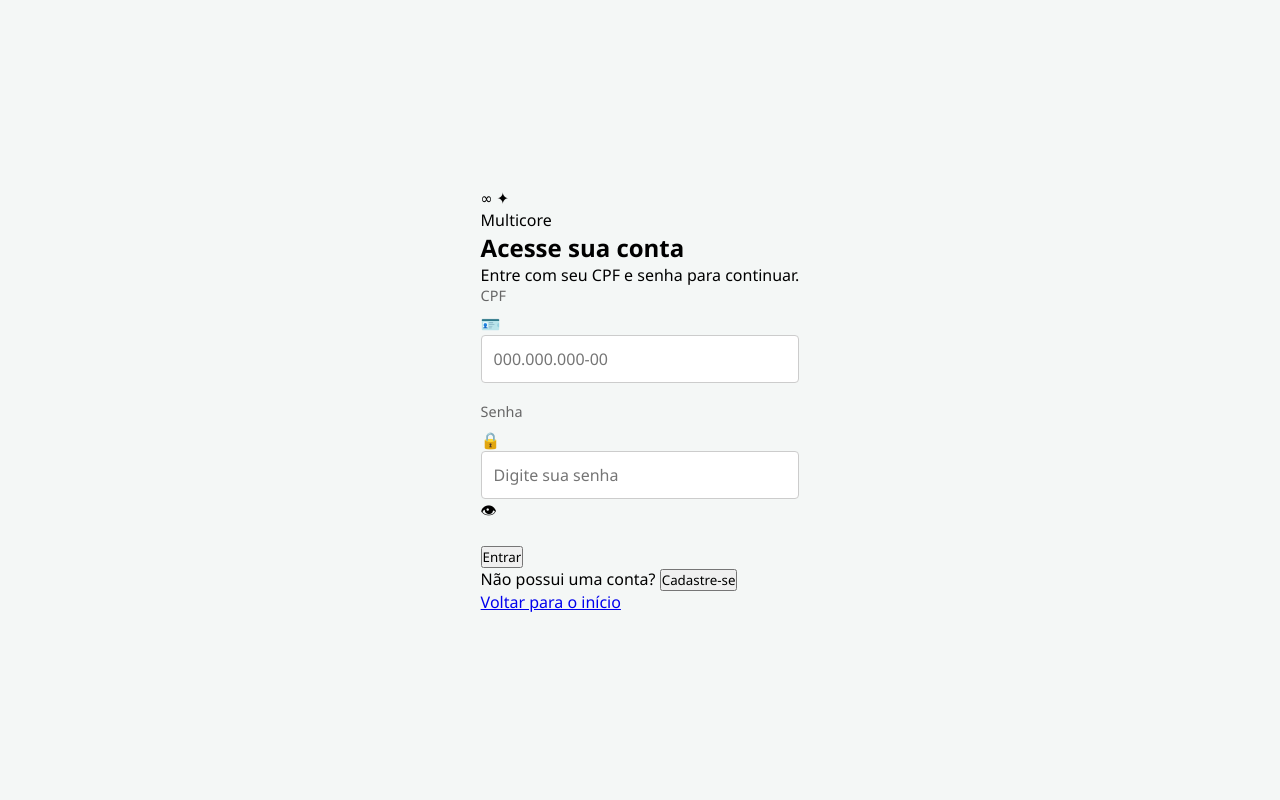
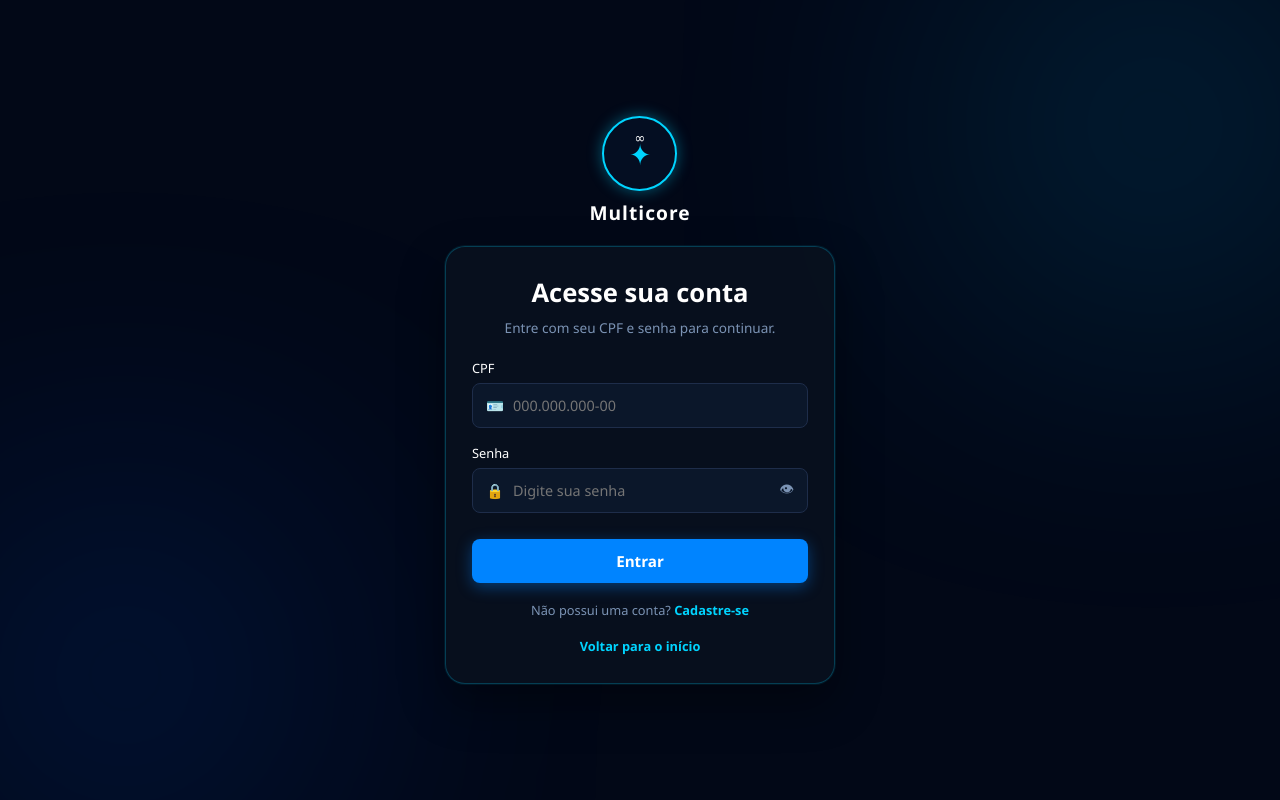
Before and after one commit to MultiCoreDSM/ABP, a plain HTML site: page FrontEnd/Pages/Index/login.html in a window 1280 px wide. Drawn offline with Linux system fonts and the light colour scheme.

Commit message:
Login
Refactor login.css to use CSS variables for colors and improve styling consistency.

```diff
--- a/FrontEnd/Pages/Style/login.css
+++ b/FrontEnd/Pages/Style/login.css
@@ -1,83 +1,232 @@
+:root {
+    --bg-dark: #020817;
+    --input-bg: #0b172a;
+    --input-border: #1e2d4a;
+    --text-color: #ffffff;
+    --text-muted: #7b93b4;
+    --primary-blue: #0084ff;
+    --cyan-accent: #00d4ff;
+    --font-family: 'Segoe UI', Tahoma, Geneva, Verdana, sans-serif;
+}
+
 * {
-    box-sizing: border-box;
     margin: 0;
     padding: 0;
-    font-family: 'Segoe UI', Tahoma, Geneva, Verdana, sans-serif;
+    box-sizing: border-box;
+    font-family: var(--font-family);
 }
 
-body {
-    background-color: #f4f7f6;
+html, body {
+    width: 100%;
+    min-height: 100vh;
+    background-color: var(--bg-dark);
+    color: var(--text-color);
     display: flex;
     justify-content: center;
     align-items: center;
-    height: 100vh;
+    overflow: hidden;
+    position: relative;
 }
 
-.login-container {
-    background: #ffffff;
-    padding: 2rem;
-    border-radius: 8px;
-    box-shadow: 0 4px 12px rgba(0, 0, 0, 0.1);
-    width: 100%;
-    max-width: 400px;
+.bg-glow {
+    position: absolute;
+    width: 450px;
+    height: 450px;
+    border-radius: 50%;
+    filter: blur(140px);
+    z-index: 0;
+    pointer-events: none;
 }
 
-.login-form h2 {
-    margin-bottom: 1.5rem;
-    color: #333;
+.top-right {
+    top: -100px;
+    right: -100px;
+    background: radial-gradient(circle, rgba(0, 183, 255, 0.4) 0%, rgba(0,0,0,0) 70%);
+}
+
+.bottom-left {
+    bottom: -100px;
+    left: -100px;
+    background: radial-gradient(circle, rgba(0, 89, 255, 0.4) 0%, rgba(0,0,0,0) 70%);
+}
+
+.container {
+    position: relative;
+    z-index: 1;
+    width: 100%;
+    max-width: 430px;
+    padding: 20px;
+    display: flex;
+    flex-direction: column;
+    align-items: center;
+}
+
+.logo-container {
+    display: flex;
+    flex-direction: column;
+    align-items: center;
+    margin-bottom: 20px;
+}
+
+.logo-circle {
+    width: 75px;
+    height: 75px;
+    border-radius: 50%;
+    border: 2px solid var(--cyan-accent);
+    box-shadow: 0 0 15px rgba(0, 212, 255, 0.4);
+    display: flex;
+    justify-content: center;
+    align-items: center;
+    position: relative;
+    background: #040e22;
+    margin-bottom: 8px;
+}
+
+.logo-icon {
+    font-size: 1.8rem;
+    color: var(--cyan-accent);
+}
+
+.logo-cap {
+    position: absolute;
+    top: 10px;
+    font-size: 0.9rem;
+    color: #fff;
+}
+
+.logo-text {
+    font-size: 1.2rem;
+    font-weight: bold;
+    letter-spacing: 1px;
+}
+
+.card-screen {
+    width: 100%;
     text-align: center;
+    background: rgba(8, 17, 30, 0.9);
+    border: 1px solid rgba(0, 212, 255, 0.24);
+    border-radius: 20px;
+    padding: 28px 26px;
+    box-shadow: 0 0 0 1px rgba(0, 212, 255, 0.08), 0 20px 45px rgba(0, 0, 0, 0.38);
+}
+
+h1 {
+    font-size: 1.6rem;
+    font-weight: 600;
+    margin-bottom: 8px;
+}
+
+.subtitle {
+    font-size: 0.85rem;
+    color: var(--text-muted);
+    margin-bottom: 22px;
 }
 
 .input-group {
-    margin-bottom: 1.2rem;
+    text-align: left;
+    margin-bottom: 16px;
 }
 
 .input-group label {
     display: block;
-    margin-bottom: 0.5rem;
-    color: #666;
+    font-size: 0.8rem;
+    color: var(--text-color);
+    margin-bottom: 6px;
+}
+
+.input-wrapper {
+    position: relative;
+    display: flex;
+    align-items: center;
+}
+
+.input-icon {
+    position: absolute;
+    left: 14px;
+    color: var(--text-muted);
     font-size: 0.9rem;
 }
 
-.input-group input {
-    width: 100%;
-    padding: 0.75rem;
-    border: 1px solid #ccc;
-    border-radius: 4px;
-    font-size: 1rem;
+.toggle-password {
+    position: absolute;
+    right: 14px;
+    color: var(--text-muted);
+    font-size: 0.9rem;
+    cursor: pointer;
 }
 
-.input-group input:focus {
-    border-color: #007bff;
+.input-wrapper input {
+    width: 100%;
+    padding: 12px 14px 12px 40px;
+    background-color: var(--input-bg);
+    border: 1px solid var(--input-border);
+    border-radius: 8px;
+    color: var(--text-color);
+    font-size: 0.9rem;
     outline: none;
+    transition: border-color 0.3s;
 }
 
-.btn-submit {
-    width: 100%;
-    padding: 0.75rem;
-    background-color: #007bff;
-    color: white;
-    border: none;
-    border-radius: 4px;
-    font-size: 1rem;
-    cursor: pointer;
-    transition: background-color 0.2s;
+.input-wrapper input:focus {
+    border-color: var(--cyan-accent);
 }
 
-.btn-submit:hover {
-    background-color: #0056b3;
+.btn {
+    width: 100%;
+    padding: 12px;
+    border-radius: 8px;
+    font-size: 0.95rem;
+    font-weight: 600;
+    cursor: pointer;
+    transition: all 0.3s ease;
+    margin-top: 10px;
+}
+
+.btn-primary {
+    background-color: var(--primary-blue);
+    color: #fff;
+    border: none;
+    box-shadow: 0 4px 15px rgba(0, 132, 255, 0.4);
+}
+
+.btn-primary:hover {
+    background-color: #0073e6;
+    box-shadow: 0 6px 20px rgba(0, 132, 255, 0.6);
 }
 
 .alert {
     padding: 0.75rem;
     margin-bottom: 1rem;
-    border-radius: 4px;
-    font-size: 0.85rem;
+    border-radius: 6px;
+    font-size: 0.8rem;
     text-align: center;
 }
 
 .alert.error {
-    background-color: #f8d7da;
-    color: #721c24;
-    border: 1px solid #f5c6cb;
+    background-color: rgba(255, 79, 79, 0.12);
+    color: #ffd1d1;
+    border: 1px solid rgba(255, 79, 79, 0.4);
 }
+
+.signup-text,
+.footer-link {
+    margin-top: 18px;
+    font-size: 0.8rem;
+    color: var(--text-muted);
+}
+
+.link-button {
+    background: none;
+    border: 0;
+    color: var(--cyan-accent);
+    font: inherit;
+    cursor: pointer;
+    font-weight: 600;
+    padding: 0;
+}
+
+.footer-link a {
+    color: var(--cyan-accent);
+    text-decoration: none;
+    font-weight: 600;
+}
```
